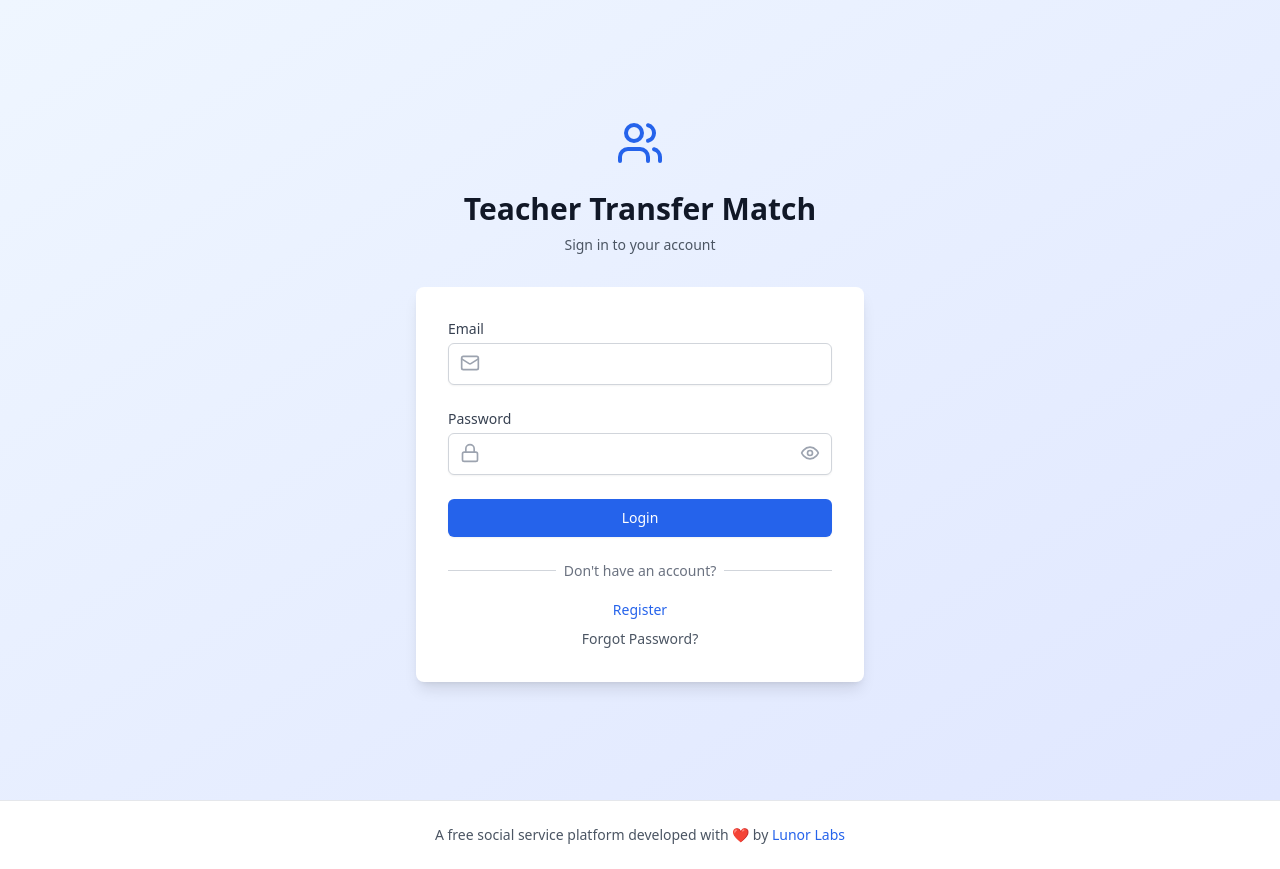
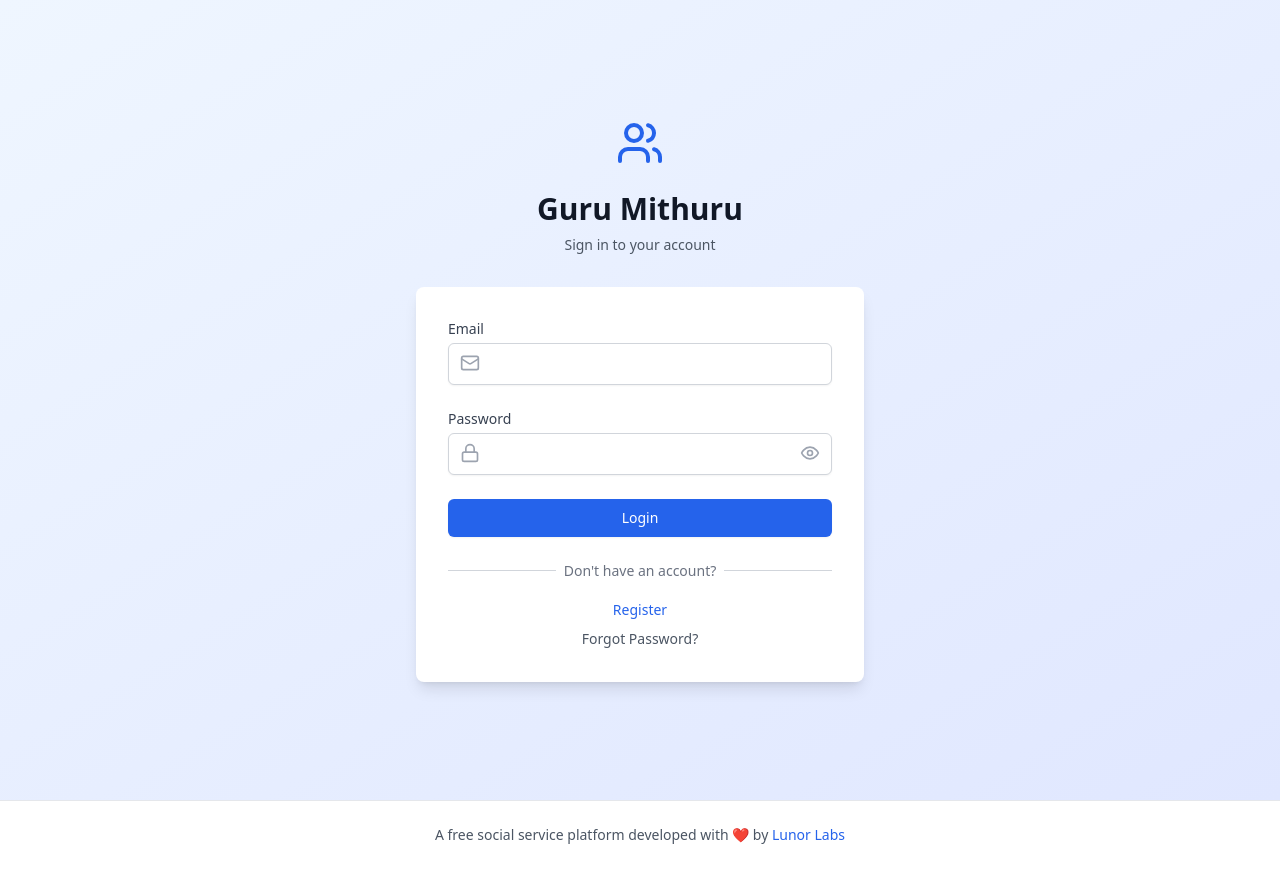
Before and after one commit to Lunor-Labs/teacher-transfer-webapp, a React (Vite) app: page /#/admin in a window 1280 px wide. Before the commit this address led to /#/dashboard. Built offline with nearby package versions, Linux system fonts and the light colour scheme; no server answers.

Commit message:
Updated the app Name

```diff
--- a/index.html
+++ b/index.html
@@ -5,7 +5,7 @@
     <link rel="icon" type="image/svg+xml" href="/vite.svg" />
     <meta name="viewport" content="width=device-width, initial-scale=1.0" />
     <title>Teacher Transfer Match - Find Your Perfect Transfer Partner</title>
-    <meta name="description" content="Connect with Sri Lankan school teachers for mutual transfer opportunities. Find your perfect transfer partner based on location, subject,and preferences." />
+    <meta name="description" content="Connect with Sri Lankan school teachers for mutual transfer opportunities. Find your perfect transfer partner based on location, subject, and preferences." />
     <meta name="keywords" content="teacher transfer, Sri Lanka education, school transfer, teacher exchange, mutual transfer" />
   </head>
   <body>
--- a/package.json
+++ b/package.json
@@ -1,7 +1,7 @@
 {
   "name": "teacher-transfer-match",
   "private": true,
-  "version": "1.5.0",
+  "version": "1.6.0",
   "type": "module",
   "scripts": {
     "dev": "vite",
--- a/src/contexts/LanguageContext.tsx
+++ b/src/contexts/LanguageContext.tsx
@@ -15,7 +15,7 @@ interface Translations {
 
 const translations: Translations = {
   en: {
-    appName: 'Teacher Transfer Match',
+    appName: 'Guru Mithuru',
     login: 'Login',
     register: 'Register',
     email: 'Email',
@@ -42,7 +42,7 @@ const translations: Translations = {
     mutualMatch: 'Mutual Match Available'
   },
   si: {
-    appName: 'ගුරු මාරු ගැලපීම',
+    appName: 'ගුරු මිතුරු',
     login: 'පිවිසෙන්න',
     register: 'ලියාපදිංචි වන්න',
     email: 'විද්‍යුත් තැපැල්',
```
